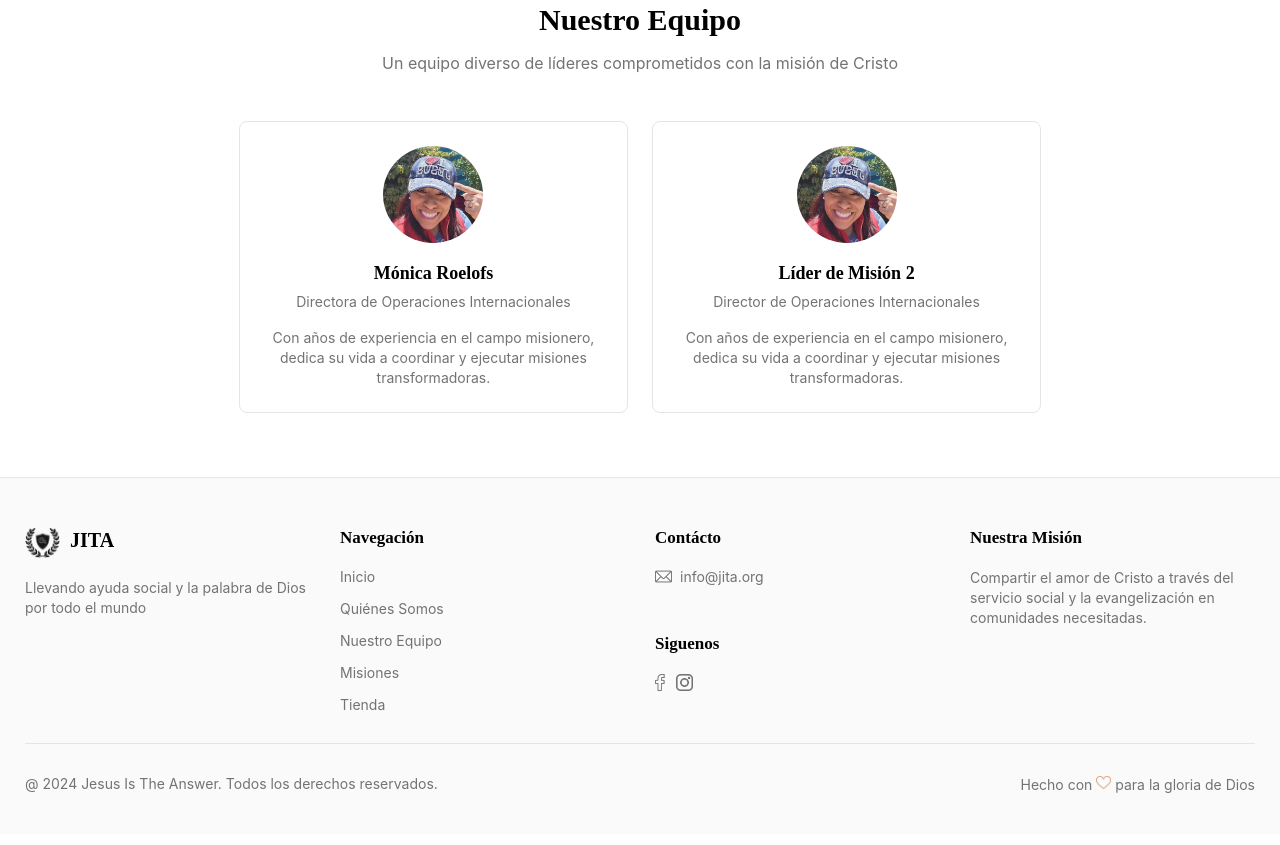
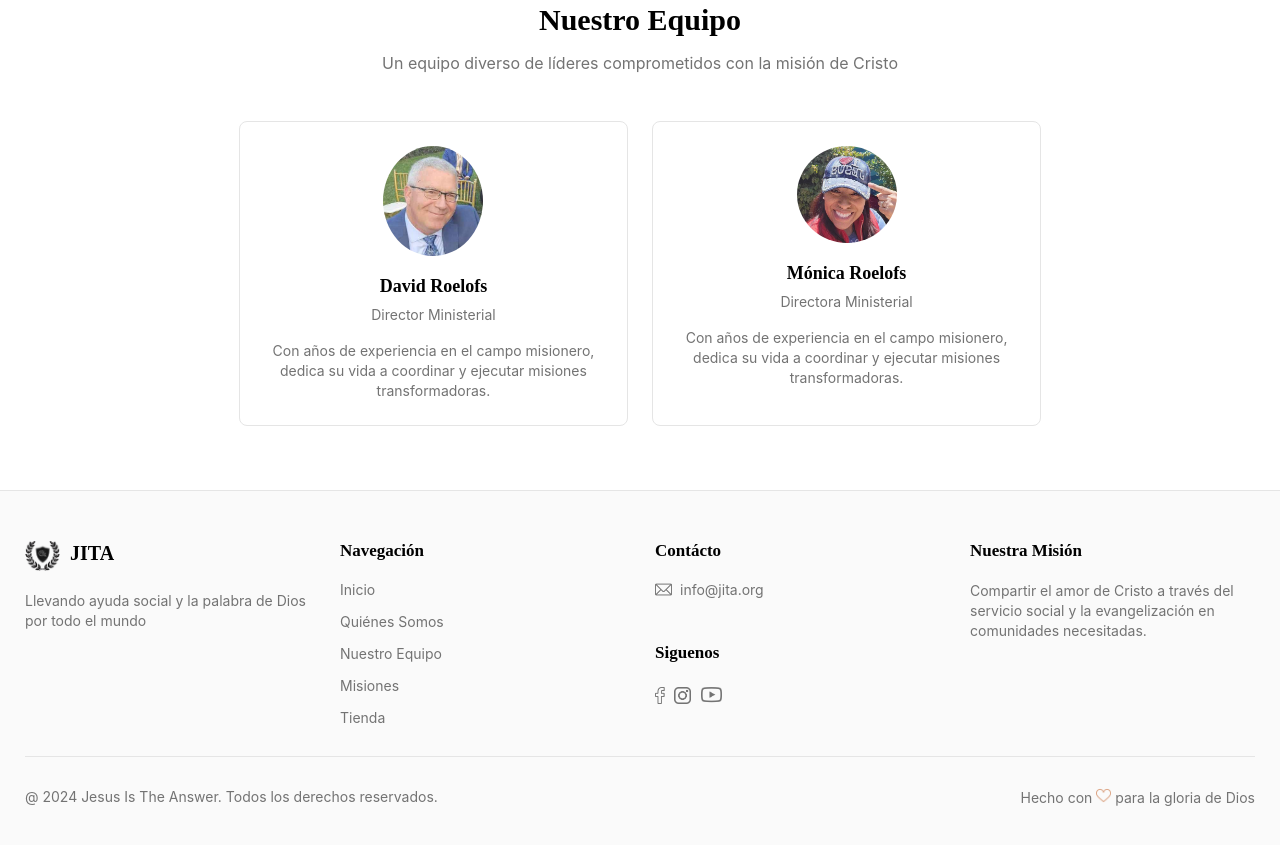
Before and after one commit to GonzaloDEV0210/Jesus_is_the_answer, a plain HTML site: page pages/spanish/quienes-somos.html in a window 1280 px wide. Shown: the part 1319-2164 px from the top of the page. Drawn offline with Linux system fonts and the light colour scheme; a web font is replaced by a local one.

Commit message:
actualizando el avance que teniamos, seguimos con el diseño de la página nuestro equipo

```diff
--- a/assets/css/home.css
+++ b/assets/css/home.css
@@ -199,6 +199,8 @@
     margin: auto;
     font-family: var(--font_inter);
     font-weight: 500;
+    text-decoration: none;
+    font-size: 14px;
 }
 
 .banner_button_misiones {
@@ -655,8 +657,20 @@
     font-size: 14px;
 }
 
+.email_footer_4 {
+    display: flex;
+    align-items: center;
+    gap: 2px;
+}
+
 .icon_face_4, .icon_inst_4 {
     width: 17px;
+}
+
+.icon_inst_4_yt {
+    width: 21px;
+    margin-left: 8px;
+    margin-top: 4px;
 }
 
 .footer_derechos {
--- a/pages/spanish/quienes-somos.html
+++ b/pages/spanish/quienes-somos.html
@@ -156,15 +156,15 @@
             </div>
             <div class="cont_cards_nuestro_equipo">
                 <div class="card_nuestro_equipo">
-                    <img src="/assets/images/team/Mónica_Roelofs.jpg" alt="fotografia de Mónica Roelofs" class="perfil_lider_card_nuestro_equipo">
-                    <h3 class="title_card_nuestro_equipo">Mónica Roelofs</h3>
-                    <h4 class="subtitle_card_cargo_nuestro_equipo">Directora de Operaciones Internacionales</h4>
+                    <img src="/assets/images/team/David Roelofs.jpg" alt="fotografia de David Roelofs" class="perfil_lider_card_nuestro_equipo">
+                    <h3 class="title_card_nuestro_equipo">David Roelofs</h3>
+                    <h4 class="subtitle_card_cargo_nuestro_equipo">Director Ministerial</h4>
                     <p class="paragraph_card_nuestro_equipo">Con años de experiencia en el campo misionero, dedica su vida a coordinar y ejecutar misiones transformadoras.</p>
                 </div>
                 <div class="card_nuestro_equipo">
-                    <img src="/assets/images/team/Mónica_Roelofs.jpg" alt="fotografia de " class="perfil_lider_card_nuestro_equipo">
-                    <h3 class="title_card_nuestro_equipo">Líder de Misión 2</h3>
-                    <h4 class="subtitle_card_cargo_nuestro_equipo">Director de Operaciones Internacionales</h4>
+                    <img src="/assets/images/team/Mónica_Roelofs.jpg" alt="fotografia de Mónica Roelofs" class="perfil_lider_card_nuestro_equipo">
+                    <h3 class="title_card_nuestro_equipo">Mónica Roelofs</h3>
+                    <h4 class="subtitle_card_cargo_nuestro_equipo">Directora Ministerial</h4>
                     <p class="paragraph_card_nuestro_equipo">Con años de experiencia en el campo misionero, dedica su vida a coordinar y ejecutar misiones transformadoras.</p>
                 </div>
             </div>
@@ -200,6 +200,7 @@
             <div class="email_footer_4">
                 <a href="https://www.facebook.com/profile.php?id=100088280528626" class="icon_sociales_footer"><img src="/assets/images/icons/icon-facebook-gris.png" alt="icono de facebook" class="icon_face_4"></a>
                 <a href="https://www.instagram.com/monica.r.eslava" class="icon_sociales_footer"><img src="/assets/images/icons/icon-ig-gris.png" alt="icono de instagram" class="icon_inst_4"></a>
+                <a href="#" class="icon_sociales_footer"><img src="/assets/images/icons/icon_youtube gr.png" alt="icono de youtube" class="icon_inst_4 icon_inst_4_yt"></a>
             </div>
         </div>
         <div class="cont_fotter_5">
```
Also changed, not shown: index.html (+6 -5 lines), pages/spanish/nuestro-equipo.html (+4 -3 lines), assets/images/icons/icon_youtube gr.png (added), assets/images/team/David Roelofs.jpg (added), pages/english/missions/peru2023.html (added), pages/spanish/misiones/peru2023.html (added).
